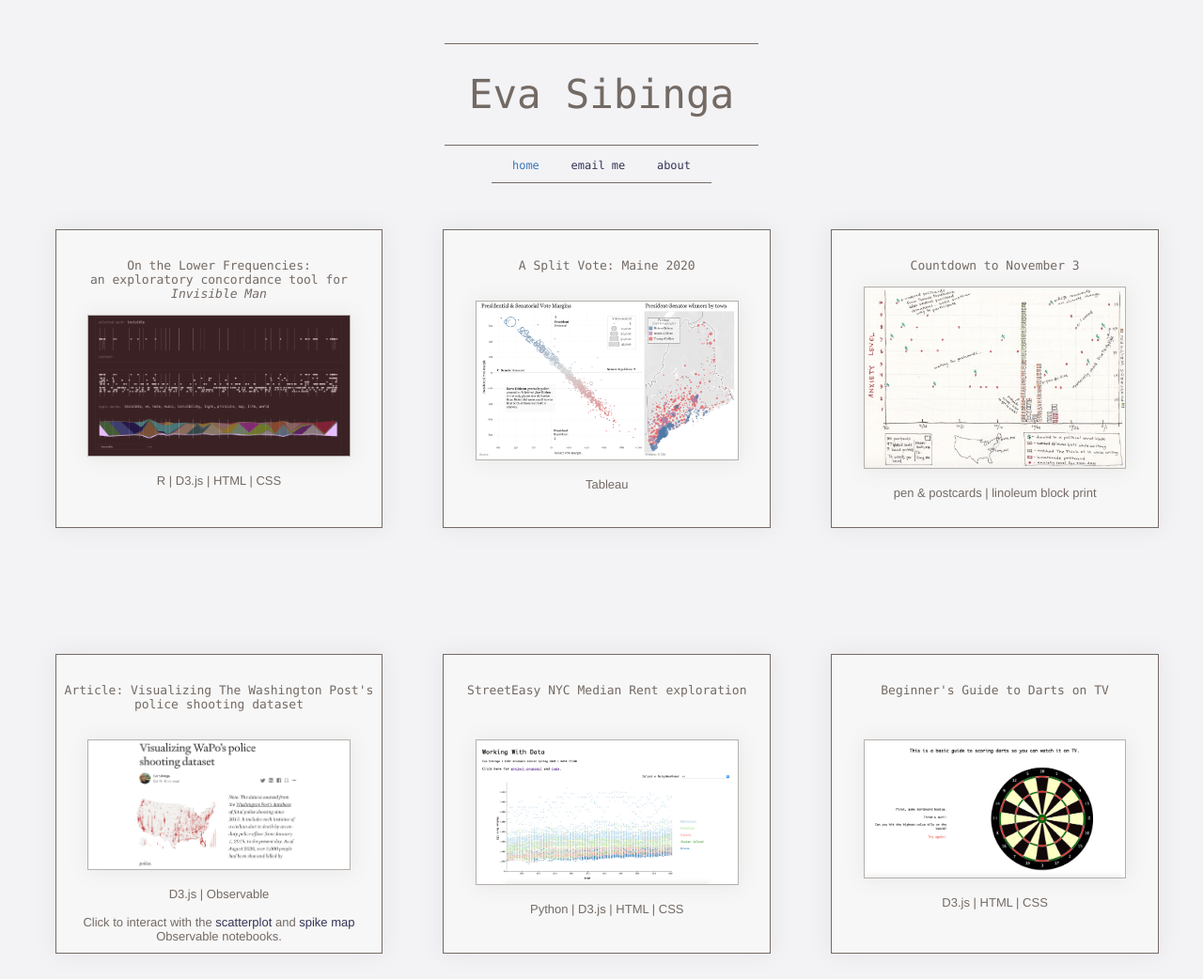
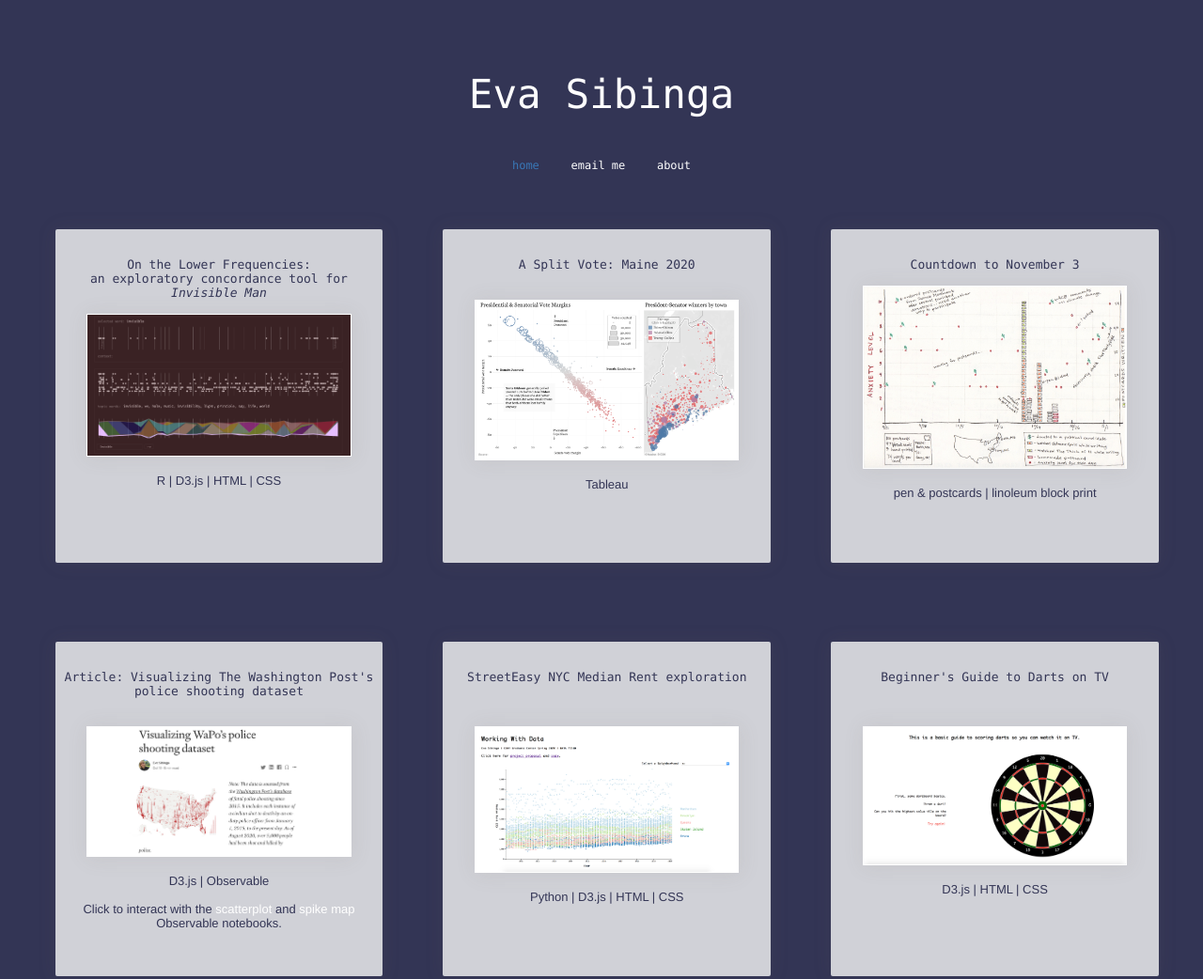
Before and after one commit to esibinga/esibinga.github.io, a plain HTML site: page index.html in a window 1280 px wide. Shown: the top 1042 px of the page at 94% size. Drawn offline with Linux system fonts and the light colour scheme.

Commit message:
color changes

```diff
--- a/website.css
+++ b/website.css
@@ -1,13 +1,13 @@
 body{
     display: grid;
-    background-color: rgb(243, 243, 246);
+    background-color: rgb(51, 53, 85); /*rgb(243, 243, 246);*/
     font-family: 'Helvetica Neue';
-    color: rgba(116, 106, 100);
+    color: rgb(51,53,85);
 }
 
 div.h1h2 {
-    border-top: .5mm solid  rgba(116, 106, 100);
-    border-bottom: .5mm solid  rgba(116, 106, 100);
+    border-top: .5mm solid  rgb(51,53,85);
+    border-bottom: .5mm solid  rgb(51,53,85);
     max-width: 75%;
     padding: 0% 2% 0% 2%;
     margin: auto;
@@ -21,14 +21,14 @@ div.h1h2 {
     margin: auto;
     font-family: monaco;
     width: inherit;
-    border-bottom: .5mm solid  rgba(116, 106, 100);
+    border-bottom: .5mm solid  rgb(51,53,85);
 
   }
 
   /* Style the header links */
   .header a {
     float: center;
-    color: rgba(116, 106, 100);;
+    color: white; /* rgba(116, 106, 100);*/
     text-align: center;
     padding: 12px;
     text-decoration: none;
@@ -76,7 +76,7 @@ h1 {
     font-weight: 300;
     font-size: 32pt;
     font-family: "Monaco", sans-serif;
-    color: rgba(116, 106, 100);
+    color: white; /* rgba(116, 106, 100);*/
 }
 /*
 h2 {
@@ -100,14 +100,14 @@ div.grid{
     text-align: center;
     height: 90%;
     column-gap: 5.5%;
-    row-gap: 8%;
+    row-gap: 5%;
     grid-template-columns: 30% 30% 30%; /*29.5% 29.5% 29.5%;*/
     padding: 0%;
     margin: 1% 4%;
 }
 
  #cell {
-    background-color: rgb(247, 247, 247);
+    background-color: rgb(208, 209, 215); /* rgb(247, 247, 247);*/
     font-family: "Monaco", sans-serif;
     min-width: 200px;
     font-size: small;
@@ -117,14 +117,15 @@ div.grid{
     align-content: center;
     overflow: scroll;
     padding-bottom: 40%;
-    border: .5mm solid  rgba(116, 106, 100);
+    border-radius: 2px;
+   /* border: .5mm solid  rgba(116, 106, 100);*/
     box-shadow: 0px 0px 20px 1px  rgb(116, 106, 100, 0.1);
 }
 
 #gill{
     font-family: "Monaco", sans-serif;
     font-size: small;
-    color: rgba(116, 106, 100);
+    color: rgb(51,53,85);
     max-width: 95%;
     margin: auto;
 }
@@ -132,7 +133,7 @@ div.grid{
 img {
     width:80%;
     box-shadow: 1px 1px 20px 1px rgba(116, 106, 100, 0.1);
-    border: .5mm solid  rgba(116, 106, 100, 0.5);
+    border: .5mm solid white ;/* rgba(116, 106, 100, 0.5);*/
 }
 
 .about {
@@ -162,21 +163,21 @@ footer {
     text-align: center;
     padding: 2% 3% 2% 3%;
     font-family: 'Monaco';
-    border-top: .5mm solid  rgba(116, 106, 100);
-    border-bottom: .5mm solid  rgba(116, 106, 100);
+    border-top: .5mm solid  rgb(51,53,85);
+    border-bottom: .5mm solid  rgb(51,53,85);
     max-width: 80%;
     margin: auto;
 }
 
 a:link {
-    color: rgb(51, 53, 85);
+    color: white; /*rgb(51, 53, 85);*/
     background-color: transparent;
     text-decoration: none;
     font-weight: 400;
   }
 
   a:visited {
-    color: rgb(51, 53, 85);
+    color: white; /*rgb(51, 53, 85);*/
     background-color: transparent;
     text-decoration: none;
   }
```
